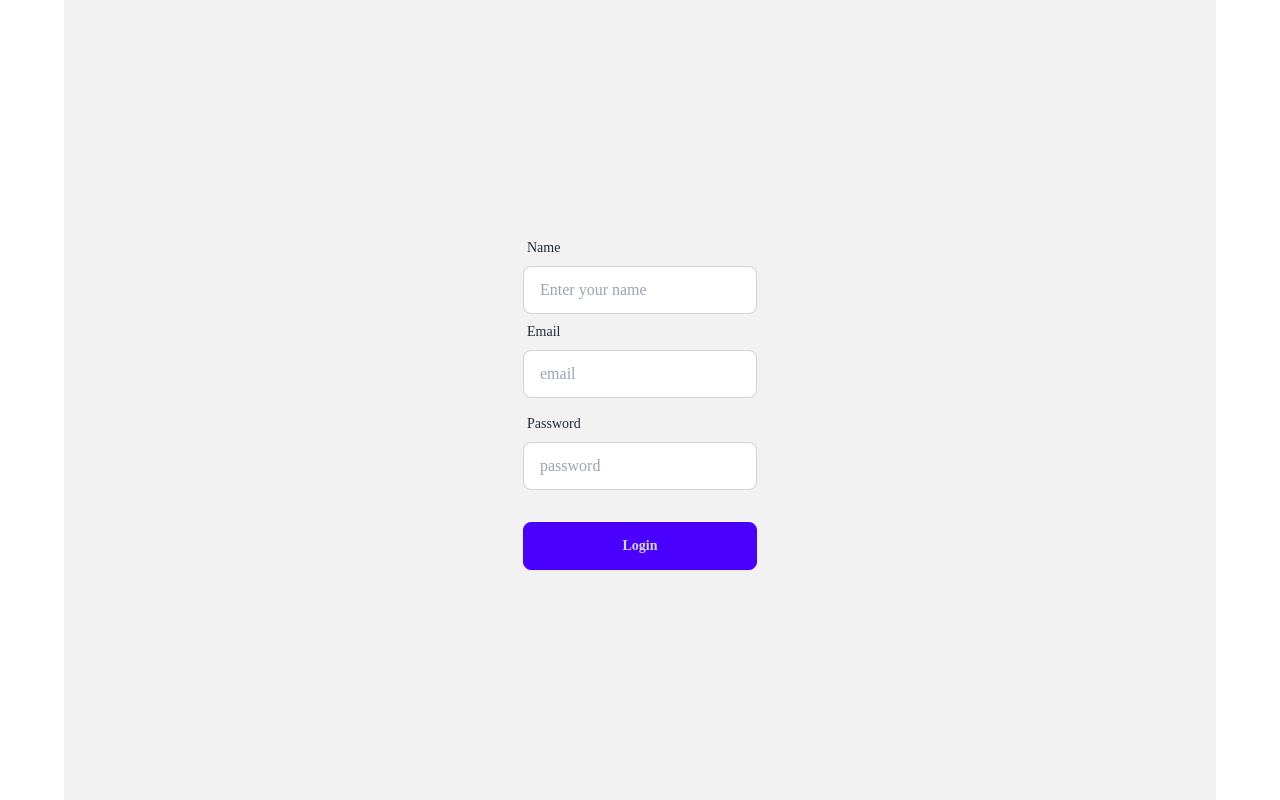
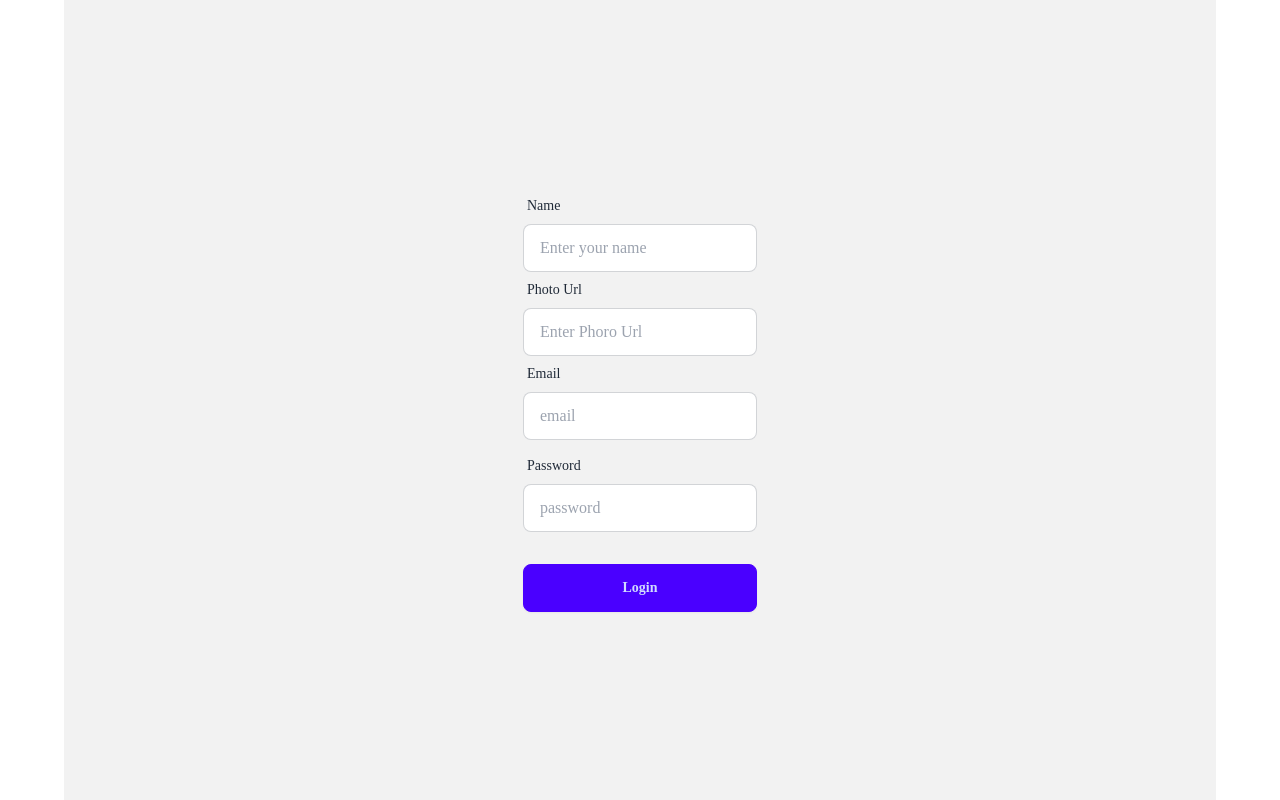
Before and after one commit to raihan-778/react-dragon-news-auth, a React (Vite) app: page /register in a window 1280 px wide. Built offline with nearby package versions, Linux system fonts and the light colour scheme.

Commit message:
register page linked

```diff
--- a/src/pages/shared/login/Login.jsx
+++ b/src/pages/shared/login/Login.jsx
@@ -7,6 +7,8 @@ const Login = () => {
     e.preventDefault();
     console.log(e.currentTarget);
     const formData = new FormData(e.currentTarget);
+    const email=formData.get('email')
+    const password=formData.get('password')
     console.log(formData.get("password"));
   };
 
--- a/src/pages/shared/navbar/Navbar.jsx
+++ b/src/pages/shared/navbar/Navbar.jsx
@@ -3,7 +3,7 @@ import defaultUserPicture from "/assets/user.png";
 
 const Navbar = () => {
 const navLinks=<>
-<li><Link to="home">Home</Link></li>
+<li><Link to="/">Home</Link></li>
 <li><Link to="about">About</Link></li>
 <li><Link to="career">Career</Link></li>
 </>
--- a/src/pages/shared/register/Register.jsx
+++ b/src/pages/shared/register/Register.jsx
@@ -11,6 +11,16 @@ const Register = () => {
               type="text"
               placeholder="Enter your name"
               className="input input-bordered"
+              required
+            />
+            <label className="label">
+              <span className="label-text">Photo Url</span>
+            </label>
+            <input
+              type="text"
+              placeholder="Enter Phoro Url"
+              className="input input-bordered"
+              name="photo"
               required
             />
             <label className="label">
--- /dev/null
+++ b/src/provider/AuthProvider.jsx
@@ -0,0 +1,11 @@
+import React from 'react';
+
+const AuthProvider = () => {
+    return (
+        <div>
+           <h2> This is auth provider</h2>
+        </div>
+    );
+};
+
+export default AuthProvider;
```
